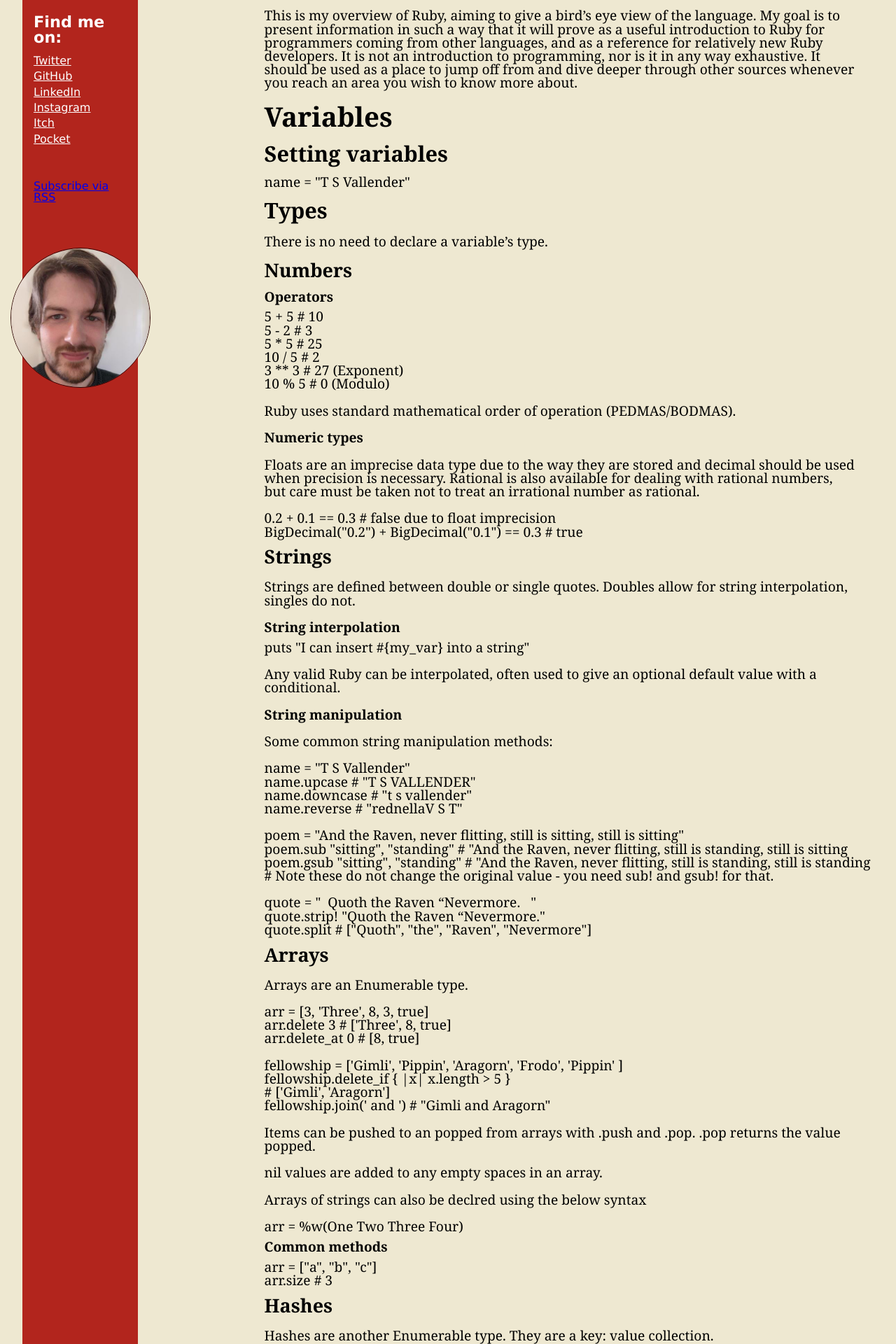
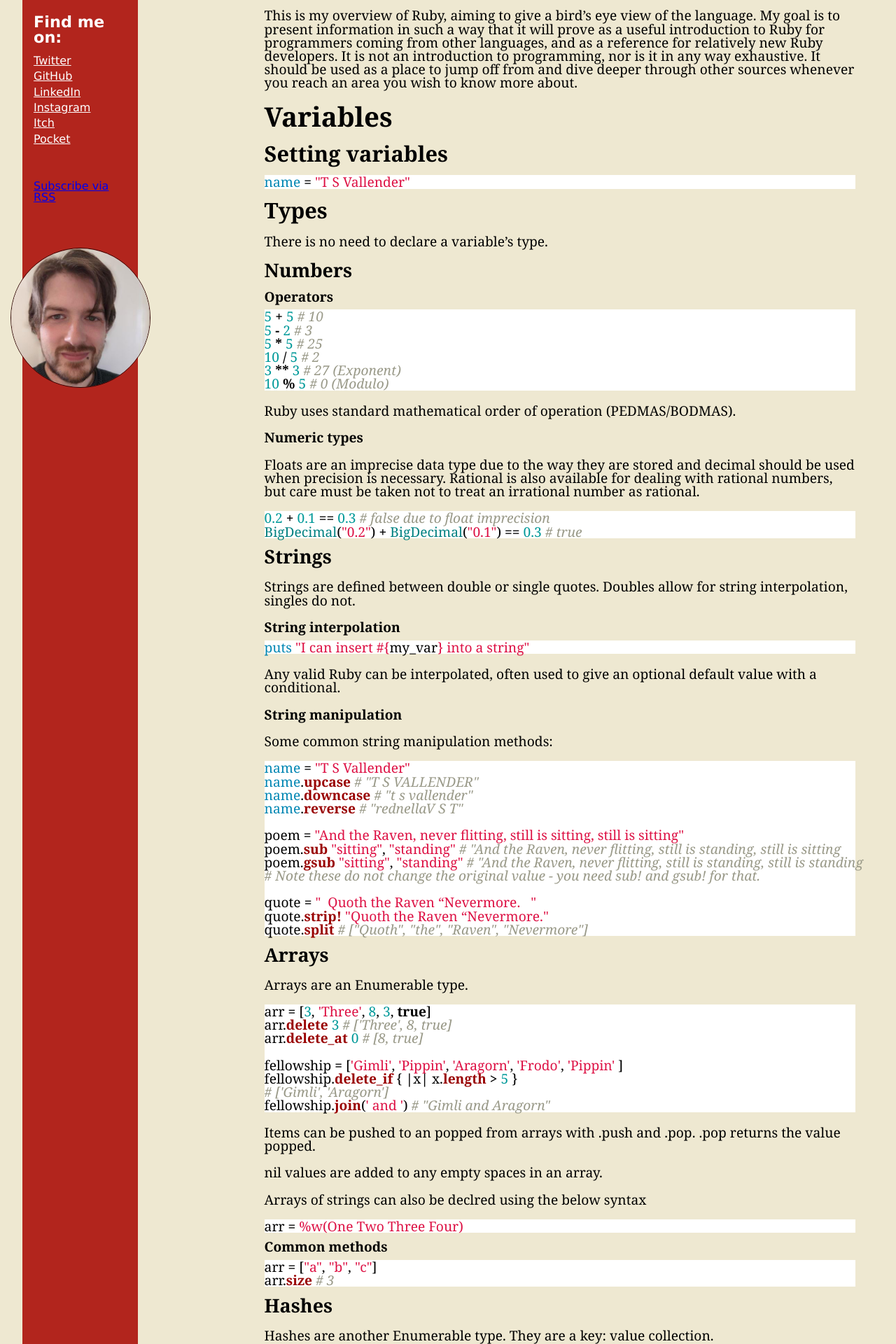
Before and after one commit to tsvallender-zz/tsvallender.github.io, a Jekyll site: the page built from _articles/ruby.md, in a window 1280 px wide. Shown: the part 330-2250 px from the top of the page at 70% size. Built offline with Jekyll 4.4.1, drawn with Linux system fonts in a browser that asks for light colours.

Commit message:
Fixing syntax highlighting

```diff
--- a/_layouts/outer.html
+++ b/_layouts/outer.html
@@ -8,6 +8,7 @@
 
   <link rel="stylesheet" href="/assets/css/reset.css">
   <link rel="stylesheet" href="{{ page.stylesheet }}">
+  <link rel="stylesheet" href="/assets/css/syntax.css">
 
   <meta name="description" content="{{ site.description }}">
   <meta property="og:title" content="{{ site.title }}">
--- /dev/null
+++ b/assets/css/syntax.css
@@ -0,0 +1,65 @@
+.highlight  { background: #ffffff; }
+.highlight .c { color: #999988; font-style: italic } /* Comment */
+.highlight .err { color: #a61717; background-color: #e3d2d2 } /* Error */
+.highlight .k { font-weight: bold } /* Keyword */
+.highlight .o { font-weight: bold } /* Operator */
+.highlight .cm { color: #999988; font-style: italic } /* Comment.Multiline */
+.highlight .cp { color: #999999; font-weight: bold } /* Comment.Preproc */
+.highlight .c1 { color: #999988; font-style: italic } /* Comment.Single */
+.highlight .cs { color: #999999; font-weight: bold; font-style: italic } /* Comment.Special */
+.highlight .gd { color: #000000; background-color: #ffdddd } /* Generic.Deleted */
+.highlight .gd .x { color: #000000; background-color: #ffaaaa } /* Generic.Deleted.Specific */
+.highlight .ge { font-style: italic } /* Generic.Emph */
+.highlight .gr { color: #aa0000 } /* Generic.Error */
+.highlight .gh { color: #999999 } /* Generic.Heading */
+.highlight .gi { color: #000000; background-color: #ddffdd } /* Generic.Inserted */
+.highlight .gi .x { color: #000000; background-color: #aaffaa } /* Generic.Inserted.Specific */
+.highlight .go { color: #888888 } /* Generic.Output */
+.highlight .gp { color: #555555 } /* Generic.Prompt */
+.highlight .gs { font-weight: bold } /* Generic.Strong */
+.highlight .gu { color: #aaaaaa } /* Generic.Subheading */
+.highlight .gt { color: #aa0000 } /* Generic.Traceback */
+.highlight .kc { font-weight: bold } /* Keyword.Constant */
+.highlight .kd { font-weight: bold } /* Keyword.Declaration */
+.highlight .kp { font-weight: bold } /* Keyword.Pseudo */
+.highlight .kr { font-weight: bold } /* Keyword.Reserved */
+.highlight .kt { color: #445588; font-weight: bold } /* Keyword.Type */
+.highlight .m { color: #009999 } /* Literal.Number */
+.highlight .s { color: #d14 } /* Literal.String */
+.highlight .na { color: #008080 } /* Name.Attribute */
+.highlight .nb { color: #0086B3 } /* Name.Builtin */
+.highlight .nc { color: #445588; font-weight: bold } /* Name.Class */
+.highlight .no { color: #008080 } /* Name.Constant */
+.highlight .ni { color: #800080 } /* Name.Entity */
+.highlight .ne { color: #990000; font-weight: bold } /* Name.Exception */
+.highlight .nf { color: #990000; font-weight: bold } /* Name.Function */
+.highlight .nn { color: #555555 } /* Name.Namespace */
+.highlight .nt { color: #000080 } /* Name.Tag */
+.highlight .nv { color: #008080 } /* Name.Variable */
+.highlight .ow { font-weight: bold } /* Operator.Word */
+.highlight .w { color: #bbbbbb } /* Text.Whitespace */
+.highlight .mf { color: #009999 } /* Literal.Number.Float */
+.highlight .mh { color: #009999 } /* Literal.Number.Hex */
+.highlight .mi { color: #009999 } /* Literal.Number.Integer */
+.highlight .mo { color: #009999 } /* Literal.Number.Oct */
+.highlight .sb { color: #d14 } /* Literal.String.Backtick */
+.highlight .sc { color: #d14 } /* Literal.String.Char */
+.highlight .sd { color: #d14 } /* Literal.String.Doc */
+.highlight .s2 { color: #d14 } /* Literal.String.Double */
+.highlight .se { color: #d14 } /* Literal.String.Escape */
+.highlight .sh { color: #d14 } /* Literal.String.Heredoc */
+.highlight .si { color: #d14 } /* Literal.String.Interpol */
+.highlight .sx { color: #d14 } /* Literal.String.Other */
+.highlight .sr { color: #009926 } /* Literal.String.Regex */
+.highlight .s1 { color: #d14 } /* Literal.String.Single */
+.highlight .ss { color: #990073 } /* Literal.String.Symbol */
+.highlight .bp { color: #999999 } /* Name.Builtin.Pseudo */
+.highlight .vc { color: #008080 } /* Name.Variable.Class */
+.highlight .vg { color: #008080 } /* Name.Variable.Global */
+.highlight .vi { color: #008080 } /* Name.Variable.Instance */
+.highlight .il { color: #009999 } /* Literal.Number.Integer.Long */
+
+/* Make line numbers unselectable: excludes line numbers from copy-paste user ops */
+.highlight .lineno {-webkit-user-select: none;-moz-user-select: none; -o-user-select: none;}
+.lineno::-moz-selection {background-color: transparent;} /* Mozilla specific */
+.lineno::selection {background-color: transparent;} /* Other major browsers */
```
